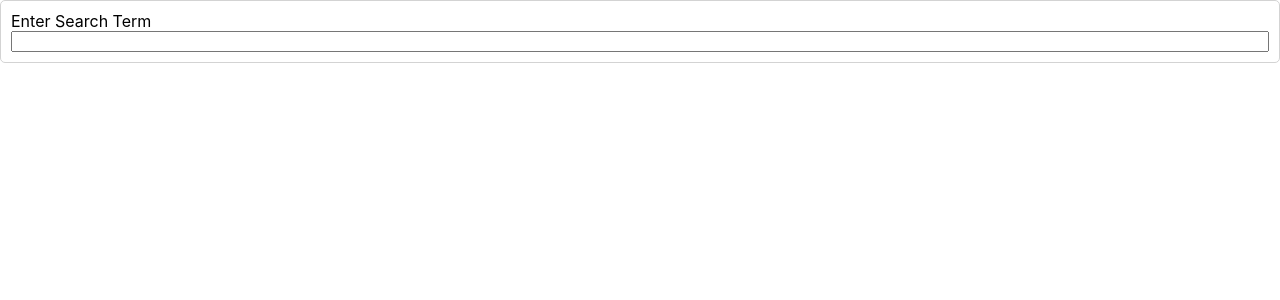
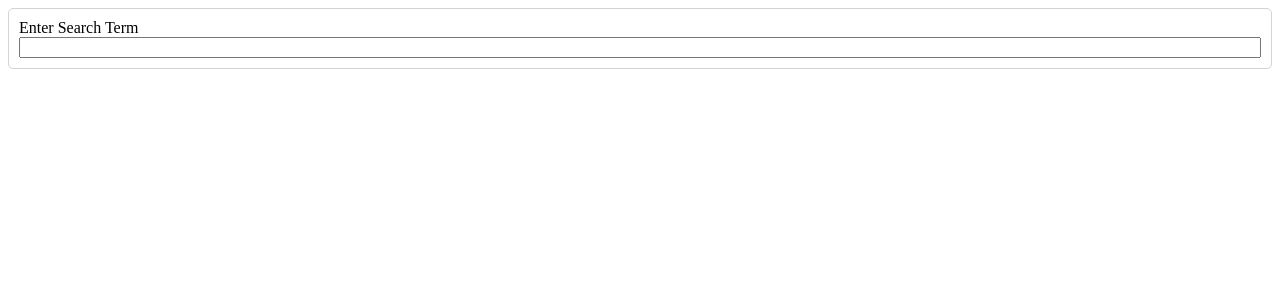
Before and after one commit to Pawelv9/pics, a React (Create React App) app: page / in a window 1280 px wide. Shown: the top 300 px of the page. Built offline with nearby package versions, Linux system fonts and the light colour scheme.

Commit message:
small refactor

```diff
--- a/src/App.css
+++ /dev/null
@@ -1,38 +0,0 @@
-.App {
-  text-align: center;
-}
-
-.App-logo {
-  height: 40vmin;
-  pointer-events: none;
-}
-
-@media (prefers-reduced-motion: no-preference) {
-  .App-logo {
-    animation: App-logo-spin infinite 20s linear;
-  }
-}
-
-.App-header {
-  background-color: #282c34;
-  min-height: 100vh;
-  display: flex;
-  flex-direction: column;
-  align-items: center;
-  justify-content: center;
-  font-size: calc(10px + 2vmin);
-  color: white;
-}
-
-.App-link {
-  color: #61dafb;
-}
-
-@keyframes App-logo-spin {
-  from {
-    transform: rotate(0deg);
-  }
-  to {
-    transform: rotate(360deg);
-  }
-}
--- a/src/App.js
+++ b/src/App.js
@@ -12,7 +12,7 @@
   }
 
   return (
-    <div className="App">
+    <div>
       <SearchBar onSubmit={handleSubmit}/>
       <ImageList images={images} />
     </div>
--- a/src/index.css
+++ /dev/null
@@ -1,13 +0,0 @@
-body {
-  margin: 0;
-  font-family: -apple-system, BlinkMacSystemFont, 'Segoe UI', 'Roboto', 'Oxygen',
-    'Ubuntu', 'Cantarell', 'Fira Sans', 'Droid Sans', 'Helvetica Neue',
-    sans-serif;
-  -webkit-font-smoothing: antialiased;
-  -moz-osx-font-smoothing: grayscale;
-}
-
-code {
-  font-family: source-code-pro, Menlo, Monaco, Consolas, 'Courier New',
-    monospace;
-}
--- a/src/index.js
+++ b/src/index.js
@@ -1,6 +1,5 @@
 import React from 'react';
 import ReactDOM from 'react-dom/client';
-import './index.css';
 import App from './App';
 
 const root = ReactDOM.createRoot(document.getElementById('root'));
```
